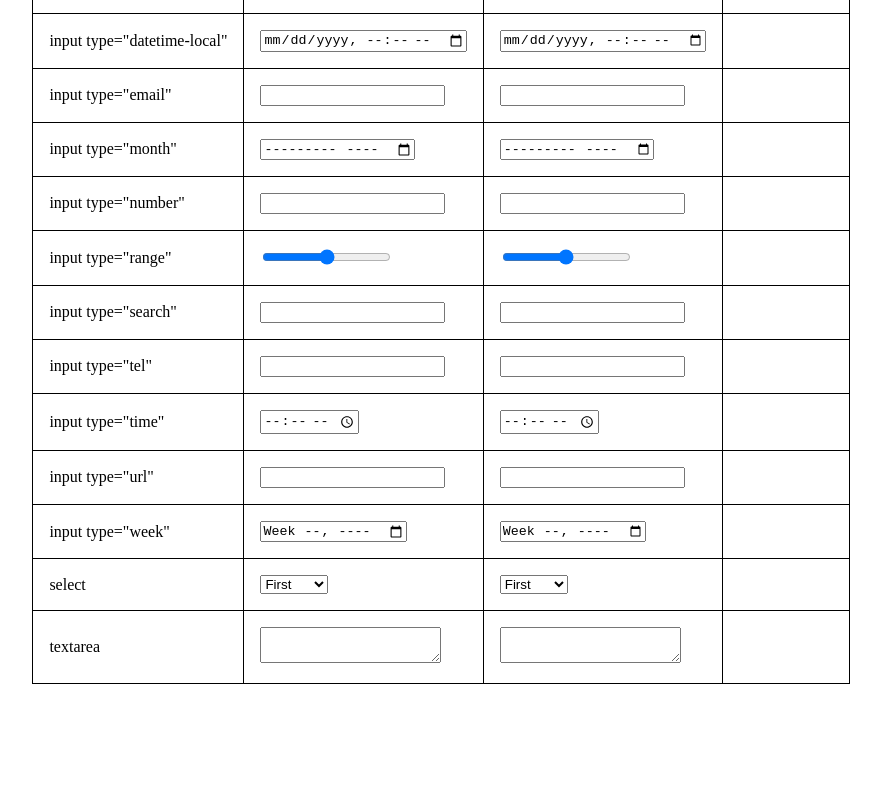
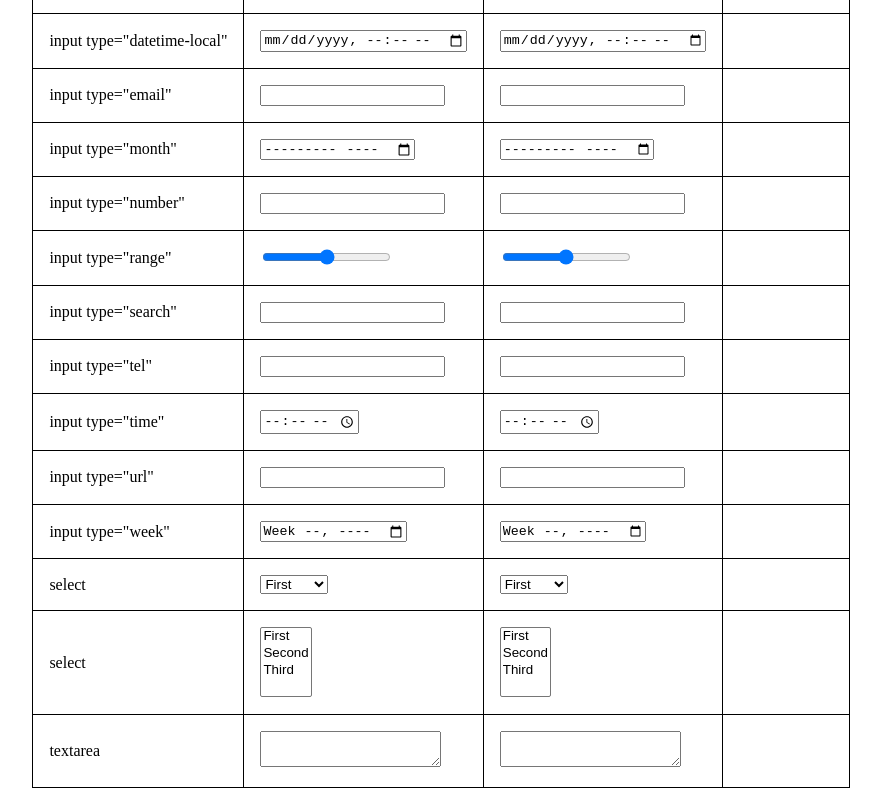
Before and after one commit to tamararivera/Inputs, a plain HTML site: page index.html in a window 1280 px wide. Shown: the part 540-1336 px from the top of the page, without its empty margins (102-983 px from the left). Before the commit the page ends 1232 px from the top, so only its background shows below. Drawn offline with nearby package versions, Linux system fonts and the light colour scheme.

Commit message:
Added a select with the multiple attribute.

```diff
--- a/index.html
+++ b/index.html
@@ -165,6 +165,24 @@
         <td><div class="value"></div></td>
       </tr>
       <tr>
+        <td>select</td>
+        <td>
+          <select multiple>
+            <option value="First">First</option>
+            <option value="Second">Second</option>
+            <option value="Third">Third</option>
+          </select>
+        </td>
+        <td>
+          <select multiple>
+            <option value="First">First</option>
+            <option value="Second">Second</option>
+            <option value="Third">Third</option>
+          </select>
+        </td>
+        <td><div class="value"></div></td>
+      </tr>
+      <tr>
         <td>textarea</td>
         <td><textarea></textarea></td>
         <td><textarea></textarea></td>
```
